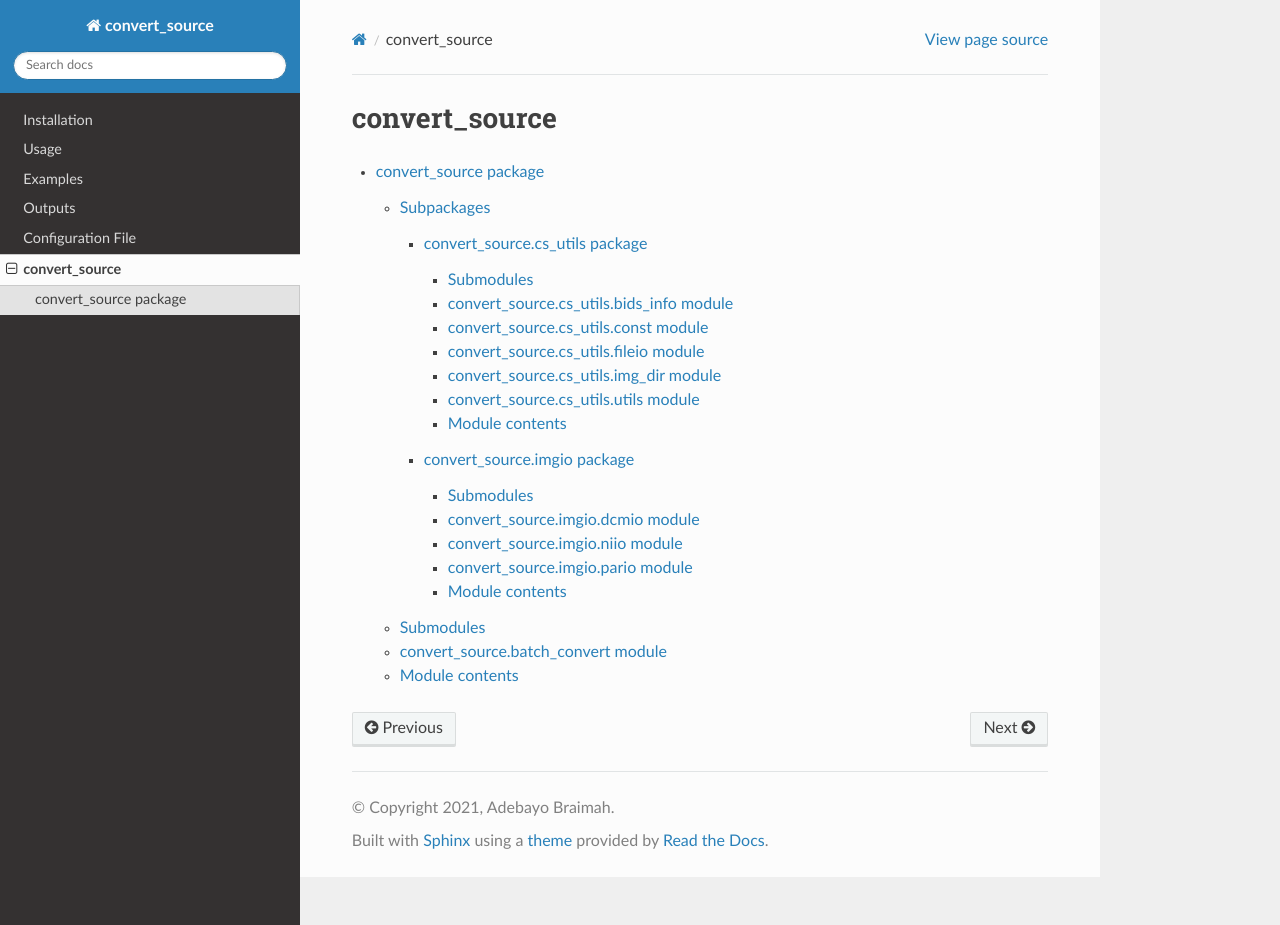
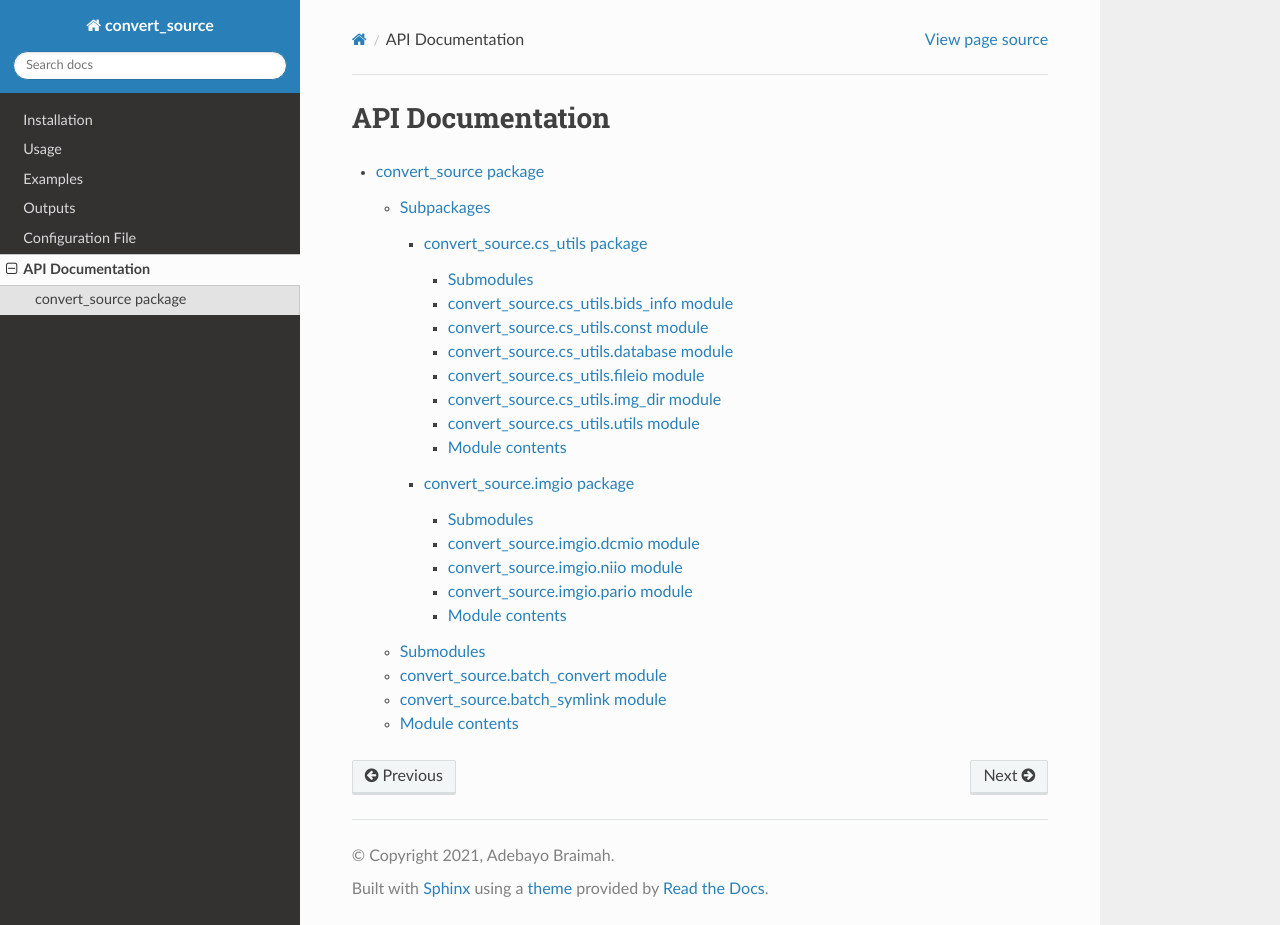
Before and after one commit to AdebayoBraimah/convert_source, a Sphinx documentation site: the page built from docs/source/modules.rst, in a window 1280 px wide and 925 px high. Built offline with Sphinx 7.4.7 and the Read the Docs theme 2.0.0, drawn with Linux system fonts in a browser that asks for light colours.

Commit message:
DOCS: Minor updates to documentation

```diff
--- a/docs/source/index.rst
+++ b/docs/source/index.rst
@@ -9,7 +9,7 @@
 .. toctree::
    :maxdepth: 3
 
-   installation
+   setup
    usage
    examples
    outputs
--- a/docs/source/modules.rst
+++ b/docs/source/modules.rst
@@ -1,7 +1,7 @@
-convert_source
-==============
+API Documentation
+==================
 
 .. toctree::
-   :maxdepth: 4
+   :maxdepth: 5
 
    convert_source
```
Also changed, not shown: docs/source/convert_source.cs_utils.rst (+8 -1 lines), docs/source/convert_source.rst (+7 -0 lines), docs/source/setup.rst (renamed from docs/source/installation.rst), 1 other file.
